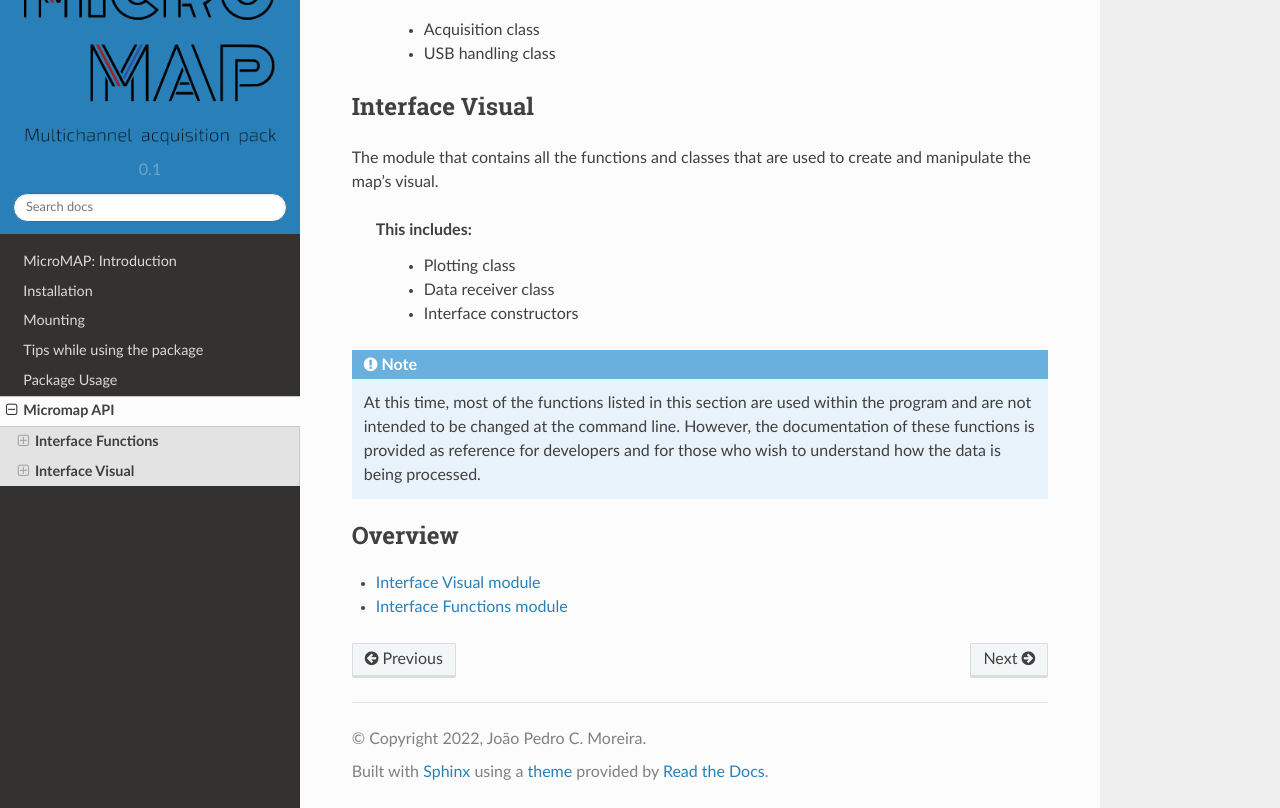
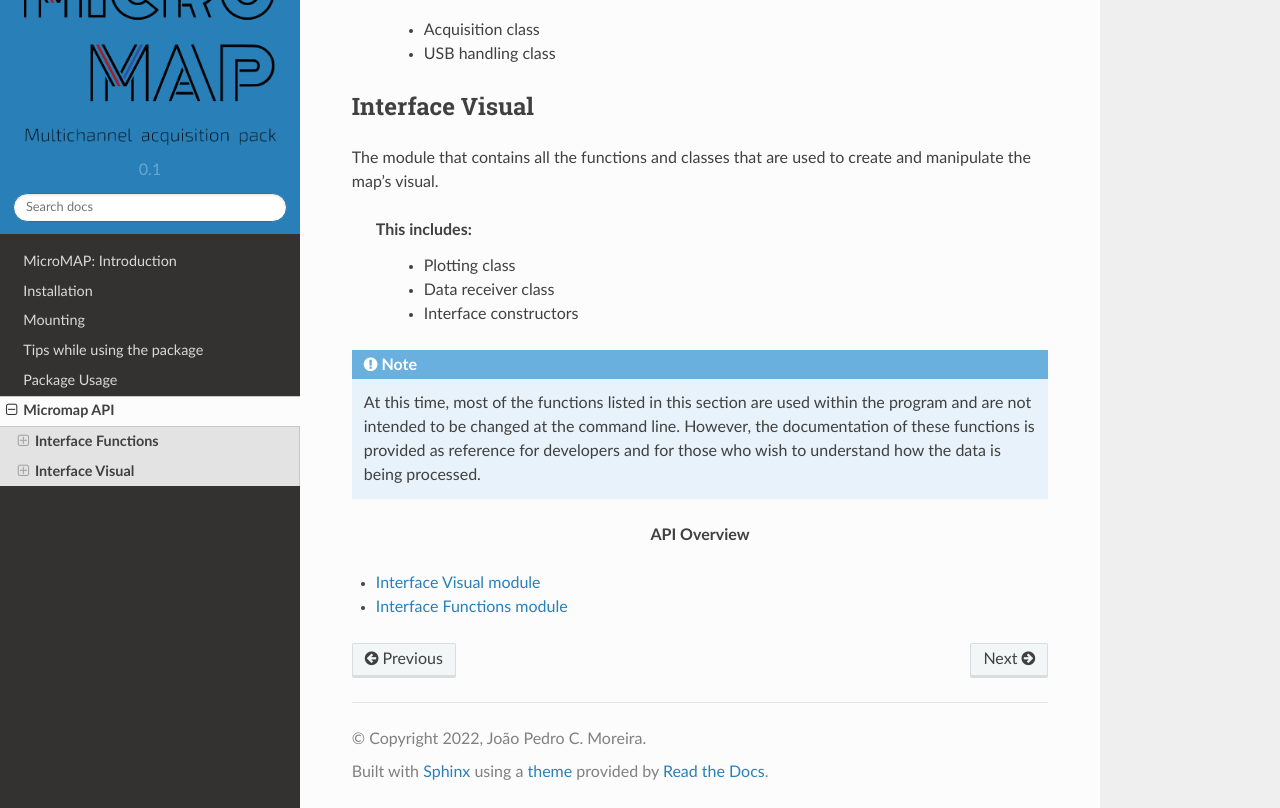
Before and after one commit to nnc-ufmg/micromap, a Sphinx documentation site: the page built from docs/source/modules.rst, in a window 1280 px wide and 900 px high, scrolled down 832 px, cut to the strip 92-900 px from the top of the window. Built offline with Sphinx 7.4.7 and the Read the Docs theme 2.0.0, drawn with Linux system fonts in a browser that asks for light colours.

Commit message:
Fix a simple mistake when creating a TOC tree
- The overview TOC tree was creating duplicates of the
content
    - Removing the caption and adding a centered text fixed
    this issue

```diff
--- a/docs/source/index.rst
+++ b/docs/source/index.rst
@@ -1,3 +1,5 @@
+MicroMAP
+========
 .. figure:: img/logo.png
    :align: center
    :width: 50%
--- a/docs/source/modules.rst
+++ b/docs/source/modules.rst
@@ -13,6 +13,7 @@
 ------------------------
 .. toctree::
     :hidden:
+    :caption: API
 
     /modules/interface_functions.rst
 
@@ -42,12 +43,14 @@
 
 .. toctree::
     :hidden:
+    :caption: API
 
     /modules/interface_visual.rst
 
 
+.. centered:: API Overview
+
 .. toctree::
-    :caption: Overview
 
     /modules/interface_visual.rst
     /modules/interface_functions.rst
```
